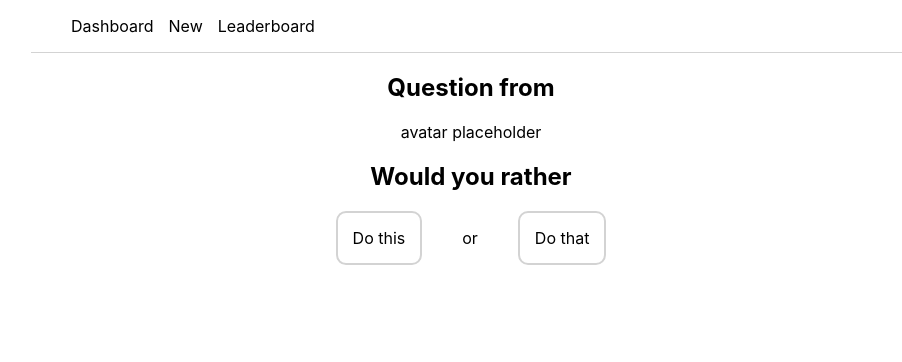
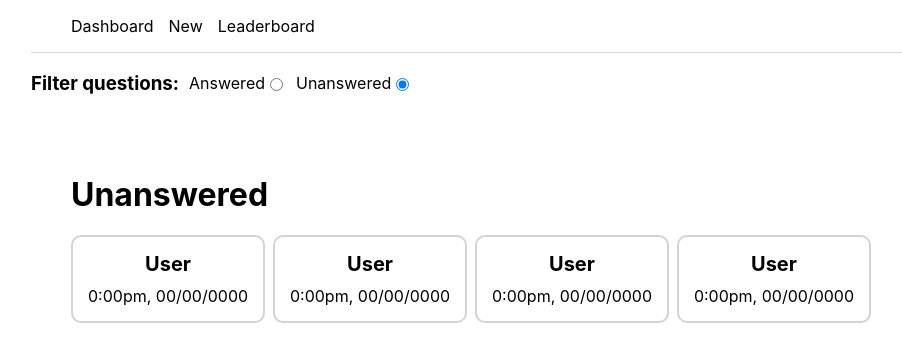
Before and after one commit to nickhibbits/employee-poll-react-app, a React (Create React App) app: page / in a window 1280 px wide. Shown: the top 362 px of the page, without its empty margins (169-1071 px from the left). Built offline with nearby package versions, Linux system fonts and the light colour scheme.

Commit message:
add router

```diff
--- a/package.json
+++ b/package.json
@@ -8,6 +8,8 @@
     "@testing-library/user-event": "^13.5.0",
     "react": "^18.2.0",
     "react-dom": "^18.2.0",
+    "react-router": "^6.3.0",
+    "react-router-dom": "^6.3.0",
     "react-scripts": "5.0.1",
     "web-vitals": "^2.1.4"
   },
--- a/src/components/App.js
+++ b/src/components/App.js
@@ -6,6 +6,7 @@ import Nav from "./Nav";
 import NewQuestion from "./NewQuestion";
 import Vote from "./Vote";
 import QuestionsList from "./QuestionsList";
+import { Routes, Route } from "react-router-dom";
 // import "../styles/Login.css";
 
 function App() {
@@ -23,9 +24,11 @@ function App() {
     <div className="app-component">
       <div className="app-wrapper">
         <Nav />
-        {/* <Dashboard /> */}
-        <Vote />
-        {/* <NewQuestion /> */}
+        <Routes>
+          <Route path="/" exact element={<Dashboard />} />
+          <Route path="/questions/:question_id" element={<Vote />} />
+          <Route path="/add" element={<NewQuestion />} />
+        </Routes>
       </div>
     </div>
   );
--- a/src/index.js
+++ b/src/index.js
@@ -2,10 +2,11 @@ import React from "react";
 import ReactDOM from "react-dom/client";
 import "./styles/index.css";
 import App from "./components/App";
+import { BrowserRouter } from "react-router-dom";
 
 const root = ReactDOM.createRoot(document.getElementById("root"));
 root.render(
-  <React.StrictMode>
+  <BrowserRouter>
     <App />
-  </React.StrictMode>
+  </BrowserRouter>
 );
```
Also changed, not shown: 1 other file (tests, documents, lock files or other folders).
